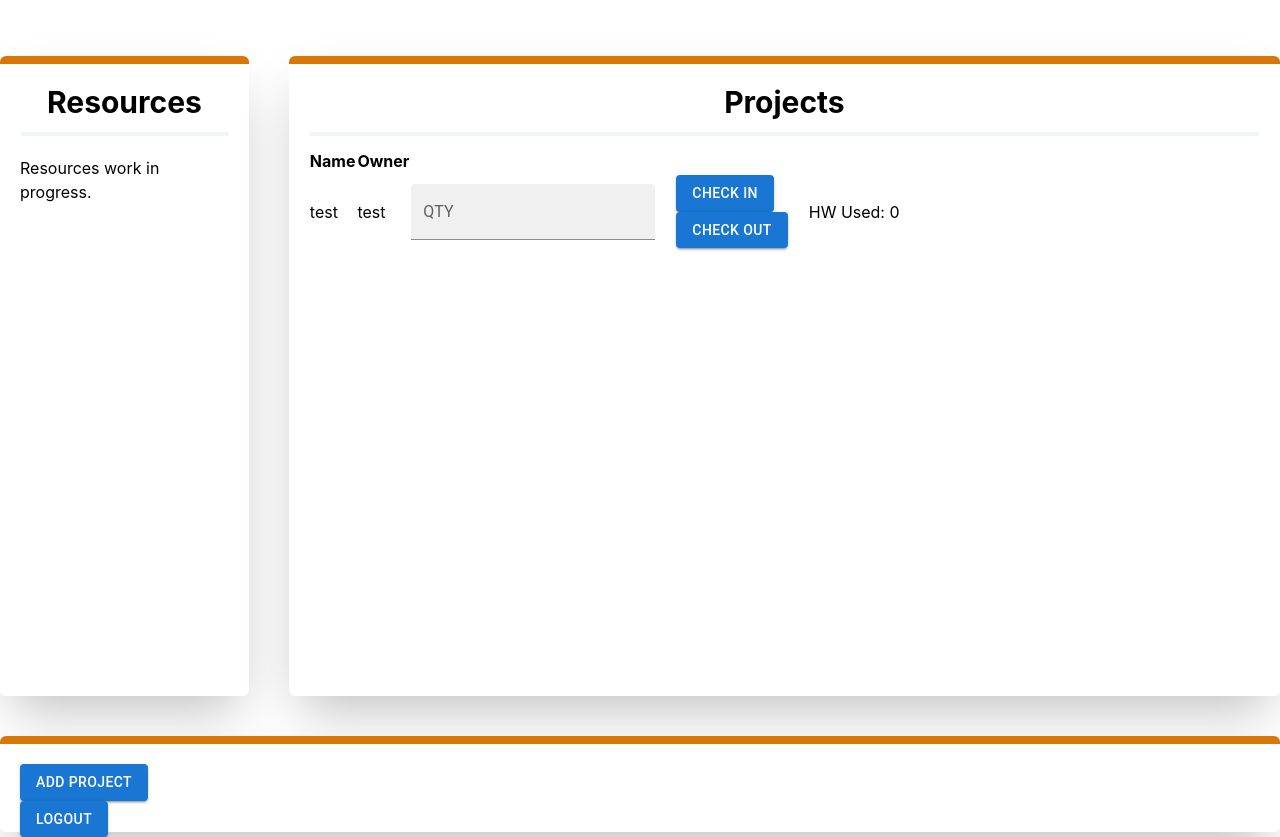
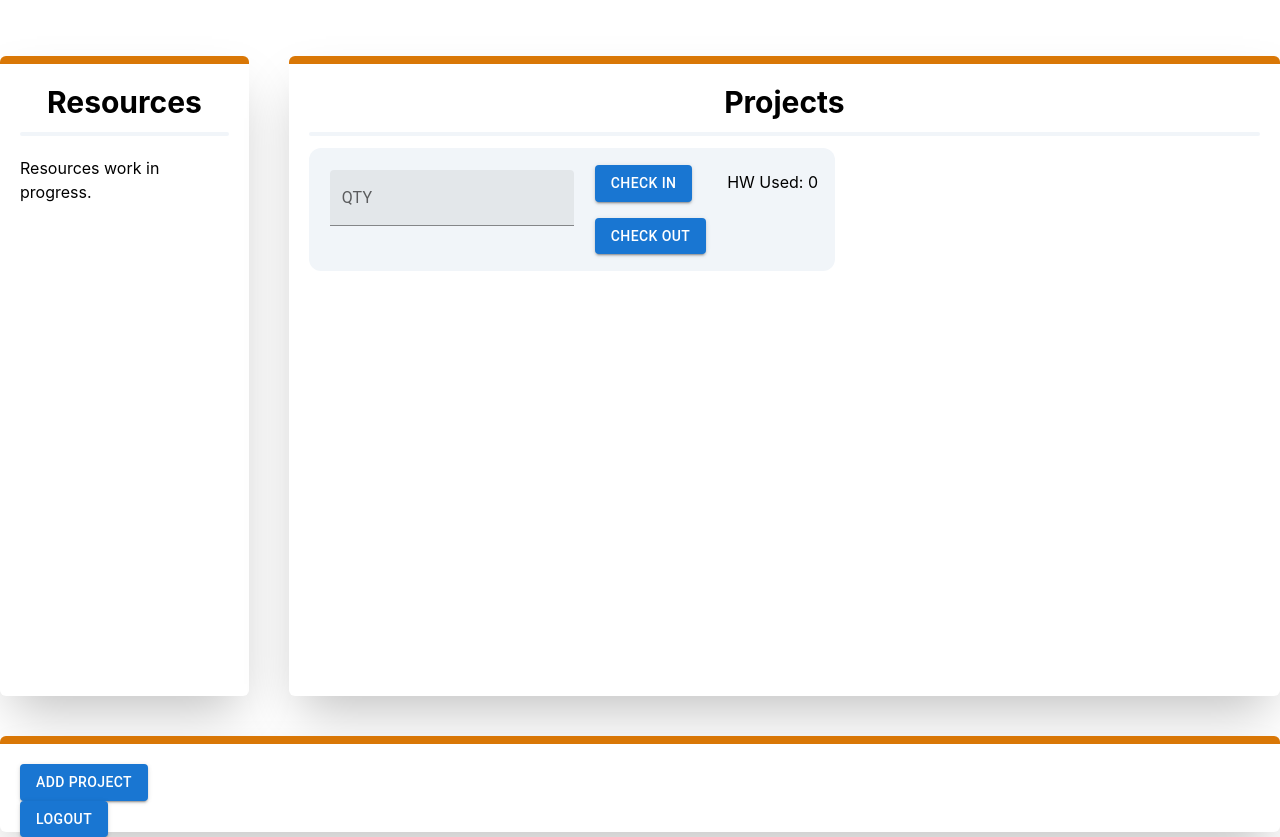
Before and after one commit to paripat2504/461L-Software-Lab-Project, a React (Create React App) app in the folder frontend/: page /home in a window 1280 px wide. Built offline with nearby package versions, Linux system fonts and the light colour scheme; no server answers; sample sign-in values are in the browser's storage.

Commit message:
fix fetch projects on log in

```diff
--- a/frontend/src/Projects.js
+++ b/frontend/src/Projects.js
@@ -15,29 +15,23 @@ function Project({project}) {
         setQty('');
     };
     return (
-        <tr>
+        <div className="bg-slate-100 justify-center rounded-xl p-4 dark:bg-slate-800">
             <td>{project.name}</td>
             <td>{project.user}</td>
             <td><TextField id="filled-basic" label="QTY" variant="filled" value={qty} onChange={(e) => setQty(e.target.value)}/></td>
             <td className="px-5">
                 <Button variant="contained" onClick={() => handleCheckInOut(qty)} >Check in</Button>
-                <div/>
+                <div className='py-2'/>
                 <Button variant="contained" onClick={() => handleCheckInOut(-qty)}>Check out</Button>
             </td>
             <td>HW Used: {hwUsed}</td>
-        </tr>
+        </div>
     );
 }
 
 function ProjectTable( {projects} ) {
     return (
     <table>
-      <thead>
-        <tr>
-          <th>Name</th>
-          <th>Owner</th>
-        </tr>
-      </thead>
       <tbody>
         {projects.map((project) => (
           <Project key={project.id} project={project} />
--- a/frontend/src/homePage.js
+++ b/frontend/src/homePage.js
@@ -4,6 +4,7 @@ import ProjectTable from './Projects';
 import Button from '@mui/material/Button';
 import { useAuth } from './UserContext';
 import { Navigate } from 'react-router-dom';
+import {useState, useEffect } from 'react';
 
 
 import AddProject from './AddProject';
@@ -11,24 +12,12 @@ import AddProject from './AddProject';
 function HomePage(props) {
   const { userId, userName, logout } = useAuth();
   const navigate = useNavigate();
-  const [isModalOpen, setIsModalOpen] = React.useState(false);
+  const [isModalOpen, setIsModalOpen] = useState(false);
   const openModal = () => setIsModalOpen(true);
   const closeModal = () => setIsModalOpen(false);
-  const [proj, setProjects] = React.useState([]);
-  console.log(userName)
+  const [proj, setProjects] = useState([]);
 
-  if (userId === null) {
-    //Navigate to login page
-    return <Navigate to='/' />;
-  }
-
-
-
-  const handleLogout = () => {
-    logout()
-    navigate('/');
-  }
-
+  useEffect(() => {
     const fetchProjects = async () => {
       try {
         const response = await fetch('http://localhost:5000/displayProjects', {
@@ -42,20 +31,39 @@ function HomePage(props) {
         const data = await response.json();
 
         if (data.message === "Project Retrieved successfully") {
+          localStorage.setItem('projectsData', JSON.stringify(data.projects));
           setProjects(data.projects)
         }
 
       } catch (err) {
-
+        console.error(err);
+        alert("An error occured: " + err)
       };
 
     }
 
+    const cachedProjects = localStorage.getItem('projectsData');
+
+    if (cachedProjects) {
+      // If cached data exists, use it and avoid making a new fetch request
+      setProjects(JSON.parse(cachedProjects));
+    } else if (userName) {
         fetchProjects();
+    };
+  }, [userName]);
 
-  console.log(proj)
+  if (userId === null) {
+    //Navigate to login page
+    return <Navigate to='/' />;
+  }
 
-  const projects = [{name: 'test', user: 'test', id: 'test'}];
+  const handleLogout = () => {
+    logout()
+    navigate('/');
+  }
+
+  const projects = [{Computers_CheckedOut:0, Servers_CheckedOut:0,
+                  Project_Name:'Project 1', Project_Description:'Project 1 Description', Project_ID:'1'}];
 
 
     return (
```
Lines whose indentation alone changed are shown as unchanged.
